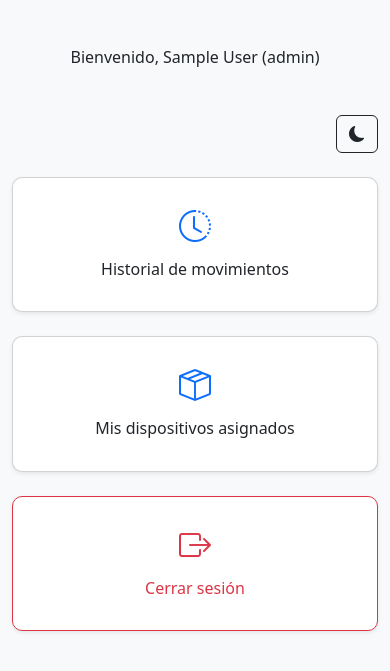
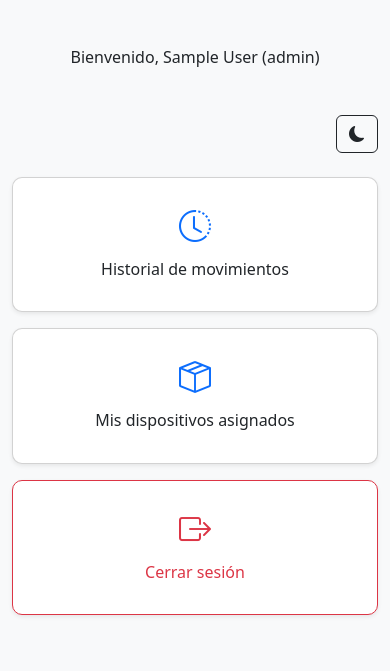
Before and after one commit to kalichicho/prestamo_equipo, a PHP site: page /index.php?c=prestamo&a=dashboard in a window 390 px wide. Shown: the top 671 px of the page. Run offline with PHP 8.4, Linux system fonts and the light colour scheme; the visitor is signed in with stand-in values (Sample User, id 1); some libraries are stand-ins or nearby versions.

Commit message:
Improve dark mode button and responsive grid

```diff
--- a/public/css/tema.css
+++ b/public/css/tema.css
@@ -2,6 +2,11 @@
 body.dark-mode {
   background-color: #121212 !important;
   color: #e0e0e0 !important;
+}
+
+/* Suaviza la transición al cambiar de tema */
+body {
+  transition: background-color 0.3s ease, color 0.3s ease;
 }
 
 
@@ -53,3 +58,15 @@ body.dark-mode {
   color: #c00;
   /* se pone rojo al pasar el ratón */
 }
+
+/* --- Botón de modo oscuro --- */
+.btn-dark-mode {
+  transition: background-color 0.3s ease, color 0.3s ease;
+}
+
+/* Grid reutilizable para las tarjetas */
+.grid-responsive {
+  display: grid;
+  grid-template-columns: repeat(auto-fit, minmax(250px, 1fr));
+  gap: 1rem;
+}
--- a/views/admin/pendientes.php
+++ b/views/admin/pendientes.php
@@ -17,7 +17,7 @@
     <!-- Botones: Volver + Modo oscuro -->
     <div class="d-flex justify-content-end align-items-center gap-2 mb-3">
         <a href="index.php?c=prestamo&a=dashboard" class="btn btn-outline-secondary">← Volver</a>
-        <button id="toggle-dark-mode" class="btn btn-outline-secondary"><i class="bi bi-moon-fill"></i></button>
+        <button id="toggle-dark-mode" class="btn btn-outline-secondary btn-dark-mode"><i class="bi bi-moon-fill"></i></button>
     </div>
 
     <!-- 🔎 Filtros por fecha -->
--- a/views/dashboard.php
+++ b/views/dashboard.php
@@ -62,16 +62,16 @@
         </a>
       <?php endif; ?>
 
-      <button id="toggle-dark-mode" class="btn btn-outline-dark">
+      <button id="toggle-dark-mode" class="btn btn-outline-dark btn-dark-mode">
         <i class="bi bi-moon-fill"></i>
       </button>
     </div>
 
     <!-- Grid de tarjetas -->
-    <div class="row g-4">
+    <div class="grid-responsive">
       <?php if (in_array($_SESSION['rol'], ['administrador','tecnico'])): ?>
         <!-- Registrar préstamo/devolución -->
-        <div class="col-md-4">
+        <div>
           <a href="index.php?c=prestamo&a=crear" class="text-decoration-none text-dark">
             <div class="card text-center p-4 dashboard-card shadow-sm">
               <div class="dashboard-icon"><i class="bi bi-journal-plus"></i></div>
@@ -81,7 +81,7 @@
         </div>
 
         <!-- Historial de movimientos -->
-        <div class="col-md-4">
+        <div>
           <a href="index.php?c=prestamo&a=historial" class="text-decoration-none text-dark">
             <div class="card text-center p-4 dashboard-card shadow-sm">
               <div class="dashboard-icon"><i class="bi bi-clock-history"></i></div>
@@ -91,7 +91,7 @@
         </div>
 
         <!-- Gestión de dispositivos -->
-        <div class="col-md-4">
+        <div>
           <a href="index.php?c=dispositivo&a=index" class="text-decoration-none text-dark">
             <div class="card text-center p-4 dashboard-card shadow-sm">
               <div class="dashboard-icon"><i class="bi bi-laptop"></i></div>
@@ -101,7 +101,7 @@
         </div>
 
         <!-- Buscar dispositivos por usuario -->
-        <div class="col-md-4">
+        <div>
           <a href="index.php?c=usuario&a=asignados" class="text-decoration-none text-dark">
             <div class="card text-center p-4 dashboard-card shadow-sm">
               <div class="dashboard-icon"><i class="bi bi-person-lines-fill"></i></div>
@@ -111,7 +111,7 @@
         </div>
 
         <!-- Mis dispositivos asignados -->
-        <div class="col-md-4">
+        <div>
           <a href="index.php?c=usuario&a=asignadosActuales" class="text-decoration-none text-dark">
             <div class="card text-center p-4 dashboard-card shadow-sm">
               <div class="dashboard-icon"><i class="bi bi-box-seam"></i></div>
@@ -121,7 +121,7 @@
         </div>
 
         <!-- Buscar por etiqueta o serie -->
-        <div class="col-md-4">
+        <div>
           <a href="index.php?c=dispositivo&a=buscarAsignado" class="text-decoration-none text-dark">
             <div class="card text-center p-4 dashboard-card shadow-sm">
               <div class="dashboard-icon"><i class="bi bi-search"></i></div>
@@ -131,7 +131,7 @@
         </div>
 
         <!-- Stats de dispositivos -->
-        <div class="col-md-4">
+        <div>
           <a href="index.php?c=dispositivo&a=stats" class="text-decoration-none text-dark">
             <div class="card text-center p-4 dashboard-card shadow-sm">
               <div class="dashboard-icon"><i class="bi bi-bar-chart-line"></i></div>
@@ -142,7 +142,7 @@
 
         <?php if ($_SESSION['rol'] === 'administrador'): ?>
         <!-- Alta de usuarios -->
-        <div class="col-md-4">
+        <div>
           <a href="index.php?c=usuario&a=nuevo" class="text-decoration-none text-dark">
             <div class="card text-center p-4 dashboard-card shadow-sm">
               <div class="dashboard-icon"><i class="bi bi-person-plus"></i></div>
@@ -153,7 +153,7 @@
         <?php endif; ?>
 
         <!-- Nueva: Alertas de Seguridad -->
-        <div class="col-md-4">
+        <div>
           <a href="index.php?c=alertas&a=index" class="text-decoration-none text-dark">
             <div class="card text-center p-4 dashboard-card shadow-sm border-danger">
               <div class="dashboard-icon text-danger"><i class="bi bi-shield-lock"></i></div>
@@ -164,7 +164,7 @@
 
       <?php else: ?>
         <!-- Empleado: Historial de movimientos -->
-        <div class="col-md-4">
+        <div>
           <a href="index.php?c=usuario&a=misPrestamos" class="text-decoration-none text-dark">
             <div class="card text-center p-4 dashboard-card shadow-sm">
               <div class="dashboard-icon"><i class="bi bi-clock-history"></i></div>
@@ -174,7 +174,7 @@
         </div>
 
         <!-- Empleado: Mis dispositivos asignados -->
-        <div class="col-md-4">
+        <div>
           <a href="index.php?c=usuario&a=asignadosActuales" class="text-decoration-none text-dark">
             <div class="card text-center p-4 dashboard-card shadow-sm">
               <div class="dashboard-icon"><i class="bi bi-box-seam"></i></div>
@@ -185,7 +185,7 @@
       <?php endif; ?>
 
       <!-- Cerrar sesión -->
-      <div class="col-md-4 <?php if(!in_array($_SESSION['rol'], ['administrador','tecnico'])) echo 'offset-md-4'; ?>">
+      <div>
         <a href="index.php?c=auth&a=logout" class="text-decoration-none">
           <div class="card text-center p-4 dashboard-card shadow-sm border-danger">
             <div class="dashboard-icon text-danger"><i class="bi bi-box-arrow-right"></i></div>
--- a/views/dispositivos/buscar_asignado.php
+++ b/views/dispositivos/buscar_asignado.php
@@ -25,7 +25,7 @@
       <a href="index.php?c=prestamo&a=dashboard" class="btn btn-outline-secondary">
         ← Volver
       </a>
-      <button id="toggle-dark-mode" class="btn btn-outline-secondary">
+      <button id="toggle-dark-mode" class="btn btn-outline-secondary btn-dark-mode">
         <i class="bi bi-moon-fill"></i>
       </button>
     </div>
--- a/views/dispositivos/editar.php
+++ b/views/dispositivos/editar.php
@@ -19,7 +19,7 @@
             <a href="index.php?c=dispositivo&a=index" class="btn btn-outline-secondary">
                 ← Volver
             </a>
-            <button id="toggle-dark-mode" class="btn btn-outline-secondary">
+            <button id="toggle-dark-mode" class="btn btn-outline-secondary btn-dark-mode">
                 <i class="bi bi-moon-fill"></i>
             </button>
         </div>
--- a/views/dispositivos/historial_bajas.php
+++ b/views/dispositivos/historial_bajas.php
@@ -24,7 +24,7 @@
       <a href="index.php?c=dispositivo&a=index" class="btn btn-outline-secondary">
         ← Volver
       </a>
-      <button id="toggle-dark-mode" class="btn btn-outline-secondary">
+      <button id="toggle-dark-mode" class="btn btn-outline-secondary btn-dark-mode">
         <i class="bi bi-moon-fill"></i>
       </button>
     </div>
--- a/views/dispositivos/index.php
+++ b/views/dispositivos/index.php
@@ -50,7 +50,7 @@
         <a href="index.php?c=prestamo&a=dashboard" class="btn btn-outline-secondary btn-top">
           <i class="bi bi-arrow-left"></i> Volver
         </a>
-        <button id="toggle-dark-mode" class="btn btn-outline-secondary btn-top">
+        <button id="toggle-dark-mode" class="btn btn-outline-secondary btn-dark-mode btn-top">
           <i class="bi bi-moon-fill"></i>
         </button>
       </div>
--- a/views/dispositivos/nuevo.php
+++ b/views/dispositivos/nuevo.php
@@ -20,7 +20,7 @@
             <a href="index.php?c=dispositivo&a=index" class="btn btn-outline-secondary">
                 ← Volver
             </a>
-            <button id="toggle-dark-mode" class="btn btn-outline-secondary">
+            <button id="toggle-dark-mode" class="btn btn-outline-secondary btn-dark-mode">
                 <i class="bi bi-moon-fill"></i>
             </button>
         </div>
--- a/views/dispositivos/stats.php
+++ b/views/dispositivos/stats.php
@@ -22,7 +22,7 @@
         <h2 class="text-primary fw-bold">📊 Estadísticas de Dispositivos</h2>
         <div class="d-flex justify-content-end gap-2 mb-3">
             <a href="index.php?c=prestamo&a=dashboard" class="btn btn-outline-secondary">← Volver</a>
-            <button id="toggle-dark-mode" class="btn btn-outline-secondary"><i class="bi bi-moon-fill"></i></button>
+            <button id="toggle-dark-mode" class="btn btn-outline-secondary btn-dark-mode"><i class="bi bi-moon-fill"></i></button>
         </div>
         <div class="mb-4 text-end">
             <form method="GET" action="index.php" style="display:inline;">
--- a/views/formulario.php
+++ b/views/formulario.php
@@ -53,7 +53,7 @@
       <a href="index.php?c=prestamo&a=dashboard" class="btn btn-outline-secondary btn-top">
         <i class="bi bi-arrow-left"></i> Volver
       </a>
-      <button id="toggle-dark-mode" class="btn btn-outline-secondary btn-top">
+      <button id="toggle-dark-mode" class="btn btn-outline-secondary btn-dark-mode btn-top">
         <i class="bi bi-moon-fill"></i>
       </button>
     </div>
--- a/views/historial.php
+++ b/views/historial.php
@@ -40,7 +40,7 @@
       <a href="index.php?c=prestamo&a=dashboard" class="btn btn-outline-secondary btn-top">
         <i class="bi bi-arrow-left"></i> Volver
       </a>
-      <button id="toggle-dark-mode" class="btn btn-outline-secondary btn-top">
+      <button id="toggle-dark-mode" class="btn btn-outline-secondary btn-dark-mode btn-top">
         <i class="bi bi-moon-fill"></i>
       </button>
     </div>
--- a/views/login.php
+++ b/views/login.php
@@ -20,7 +20,7 @@
 <body class="bg-light">
   <!-- Botón para cambiar modo -->
   <div class="text-end mb-3">
-    <button id="toggle-dark-mode" class="btn btn-outline-secondary"><i class="bi bi-moon-fill"></i></button>
+    <button id="toggle-dark-mode" class="btn btn-outline-secondary btn-dark-mode"><i class="bi bi-moon-fill"></i></button>
   </div>
 
 
--- a/views/usuario_movimientos.php
+++ b/views/usuario_movimientos.php
@@ -19,7 +19,7 @@
         <h2 class="mb-4">Mis Préstamos y Devoluciones</h2>
         <!-- Botón para cambiar modo -->
         <div class="text-end mb-3">
-            <button id="toggle-dark-mode" class="btn btn-outline-secondary"><i class="bi bi-moon-fill"></i></button>
+            <button id="toggle-dark-mode" class="btn btn-outline-secondary btn-dark-mode"><i class="bi bi-moon-fill"></i></button>
         </div>
 
 
--- a/views/usuarios/asignados.php
+++ b/views/usuarios/asignados.php
@@ -28,7 +28,7 @@
       <a href="index.php?c=prestamo&a=dashboard" class="btn btn-outline-secondary">
         ← Volver
       </a>
-      <button id="toggle-dark-mode" class="btn btn-outline-secondary">
+      <button id="toggle-dark-mode" class="btn btn-outline-secondary btn-dark-mode">
         <i class="bi bi-moon-fill"></i>
       </button>
     </div>
--- a/views/usuarios/asignados_actuales.php
+++ b/views/usuarios/asignados_actuales.php
@@ -19,7 +19,7 @@
             <a href="index.php?c=prestamo&a=dashboard" class="btn btn-outline-secondary">
                 ← Volver
             </a>
-            <button id="toggle-dark-mode" class="btn btn-outline-secondary">
+            <button id="toggle-dark-mode" class="btn btn-outline-secondary btn-dark-mode">
                 <i class="bi bi-moon-fill"></i>
             </button>
         </div>
--- a/views/usuarios/buscar_usuario.php
+++ b/views/usuarios/buscar_usuario.php
@@ -20,7 +20,7 @@
             <a href="index.php?c=prestamo&a=dashboard" class="btn btn-outline-secondary">
                 ← Volver
             </a>
-            <button id="toggle-dark-mode" class="btn btn-outline-secondary">
+            <button id="toggle-dark-mode" class="btn btn-outline-secondary btn-dark-mode">
                 <i class="bi bi-moon-fill"></i>
             </button>
         </div>
--- a/views/usuarios/nuevo.php
+++ b/views/usuarios/nuevo.php
@@ -13,7 +13,7 @@
     <h2 class="mb-4">Dar de alta nuevo usuario</h2>
     <div class="d-flex justify-content-end align-items-center gap-2 mb-3">
       <a href="index.php?c=prestamo&a=dashboard" class="btn btn-outline-secondary">← Volver</a>
-      <button id="toggle-dark-mode" class="btn btn-outline-secondary"><i class="bi bi-moon-fill"></i></button>
+      <button id="toggle-dark-mode" class="btn btn-outline-secondary btn-dark-mode"><i class="bi bi-moon-fill"></i></button>
     </div>
 
     <?php if (!empty($_SESSION['error'])): ?>
```
